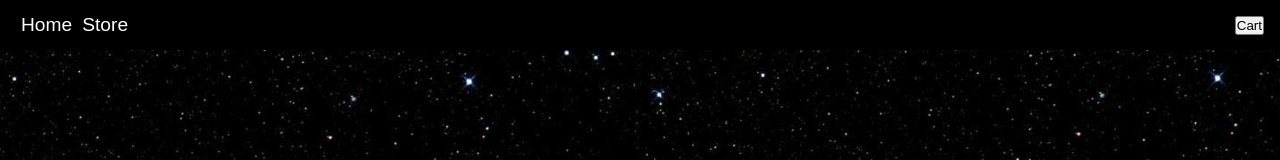
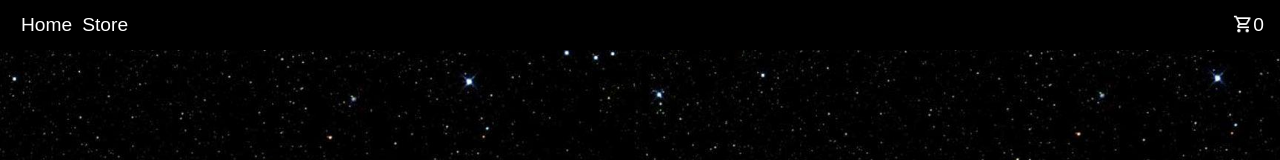
Before and after one commit to rusty-reebs/shopping-cart, a React (Create React App) app: page /products in a window 1280 px wide. Shown: the top 160 px of the page. Built offline with nearby package versions, Linux system fonts and the light colour scheme; a web font is replaced by a local one.

Commit message:
style Navbar with shopping cart png and item quantity

```diff
--- a/src/components/Navbar.js
+++ b/src/components/Navbar.js
@@ -4,6 +4,8 @@ import React from "react";
 import { Link } from "react-router-dom";
 
 const Navbar = (props) => {
+  let icon = require("../img/outline_shopping_cart_white_24dp.png");
+
   return (
     <nav className="Navbar">
       <ul className="Navbar-nav-links">
@@ -14,7 +16,11 @@ const Navbar = (props) => {
           <Link to="/products">Store</Link>
         </li>
       </ul>
-      <button>Cart</button>
+      <div className="Navbar-cart-div">
+        <img src={icon.default} alt="Not found" height="20" />
+        <div className="Navbar-cart-div-number">0</div>
+        {/* if items=0 then do not display */}
+      </div>
     </nav>
   );
 };
--- a/src/styles/style.css
+++ b/src/styles/style.css
@@ -109,6 +109,19 @@ a:visited {
   color: inherit;
 }
 
+.Navbar-cart-div {
+  height: auto;
+  display: flex;
+  flex-direction: row;
+}
+
+/* .Navbar-cart-div-number {
+  background-color: white;
+  color: black;
+  border-radius: 50%;
+  width: 20px;
+} */
+
 .Navbar button {
   float: right;
 }
```
Also changed, not shown: src/img/outline_shopping_cart_white_24dp-2x.png (added), src/img/outline_shopping_cart_white_24dp.png (added).
